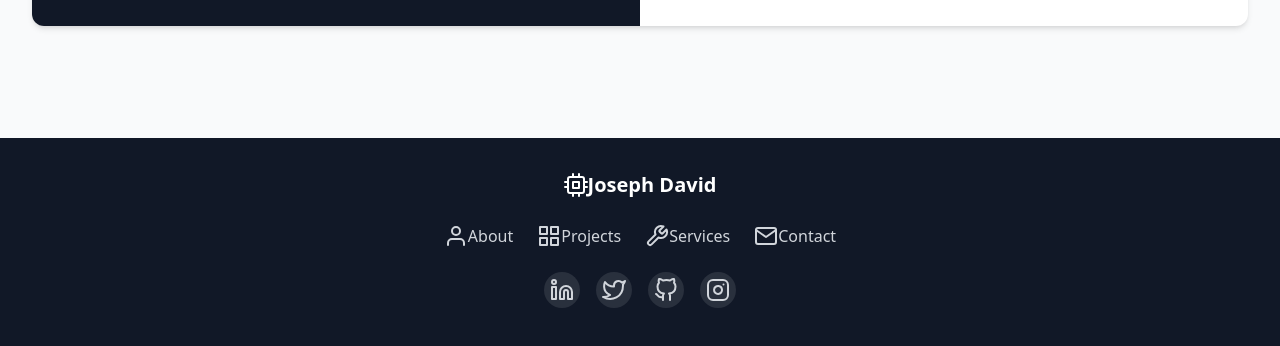
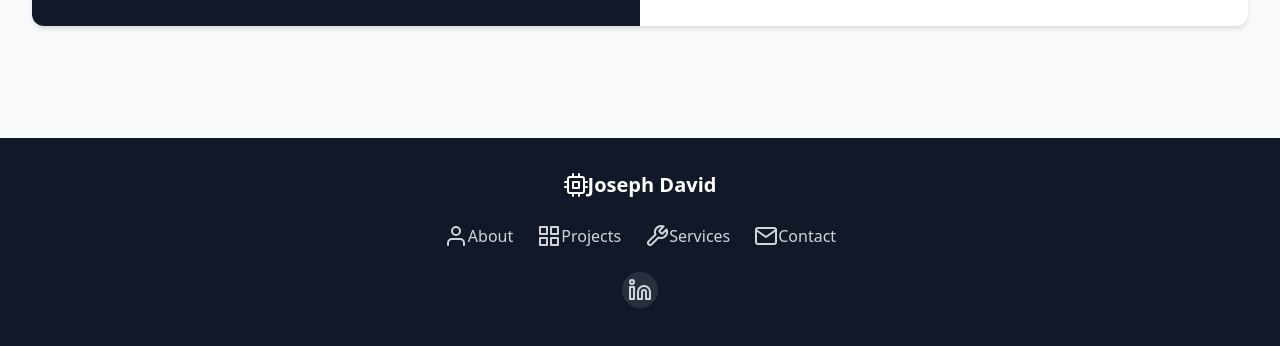
Before and after one commit to jodvid/josephprofile, a plain HTML site: page index.html in a window 1280 px wide. Shown: the part 3980-4326 px from the top of the page. Drawn offline with nearby package versions, Linux system fonts and the light colour scheme.

```diff
--- a/index.html
+++ b/index.html
@@ -497,9 +497,9 @@
 
           <div class="social-links">
             <a href="https://www.linkedin.com/in/josephldavid/" aria-label="LinkedIn"><i data-feather="linkedin"></i></a>
-            <a href="#" aria-label="Twitter"><i data-feather="twitter"></i></a>
+            <!-- <a href="#" aria-label="Twitter"><i data-feather="twitter"></i></a>
             <a href="#" aria-label="GitHub"><i data-feather="github"></i></a>
-            <a href="#" aria-label="Instagram"><i data-feather="instagram"></i></a>
+            <a href="#" aria-label="Instagram"><i data-feather="instagram"></i></a> -->
           </div>
         </div>
       </footer>
```
